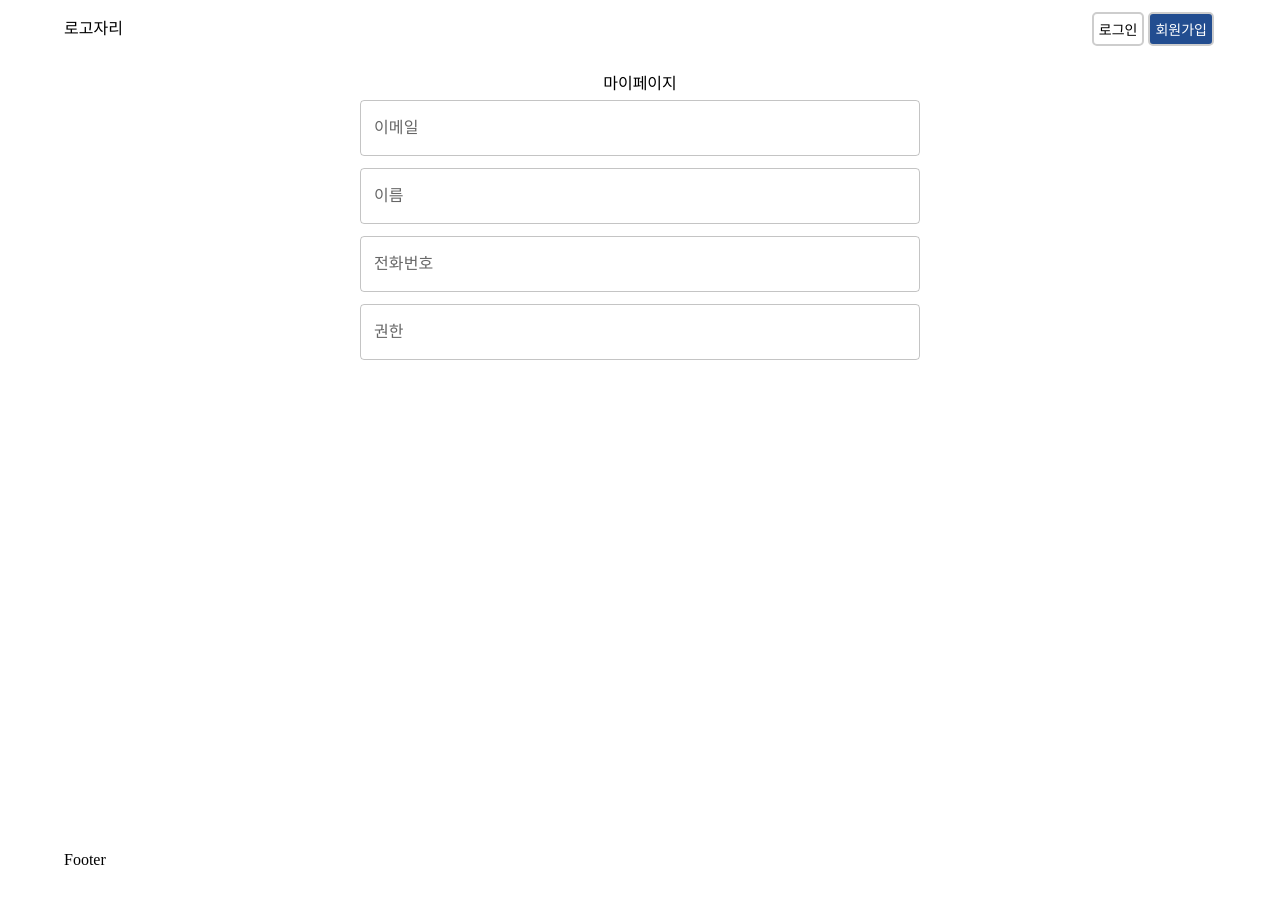
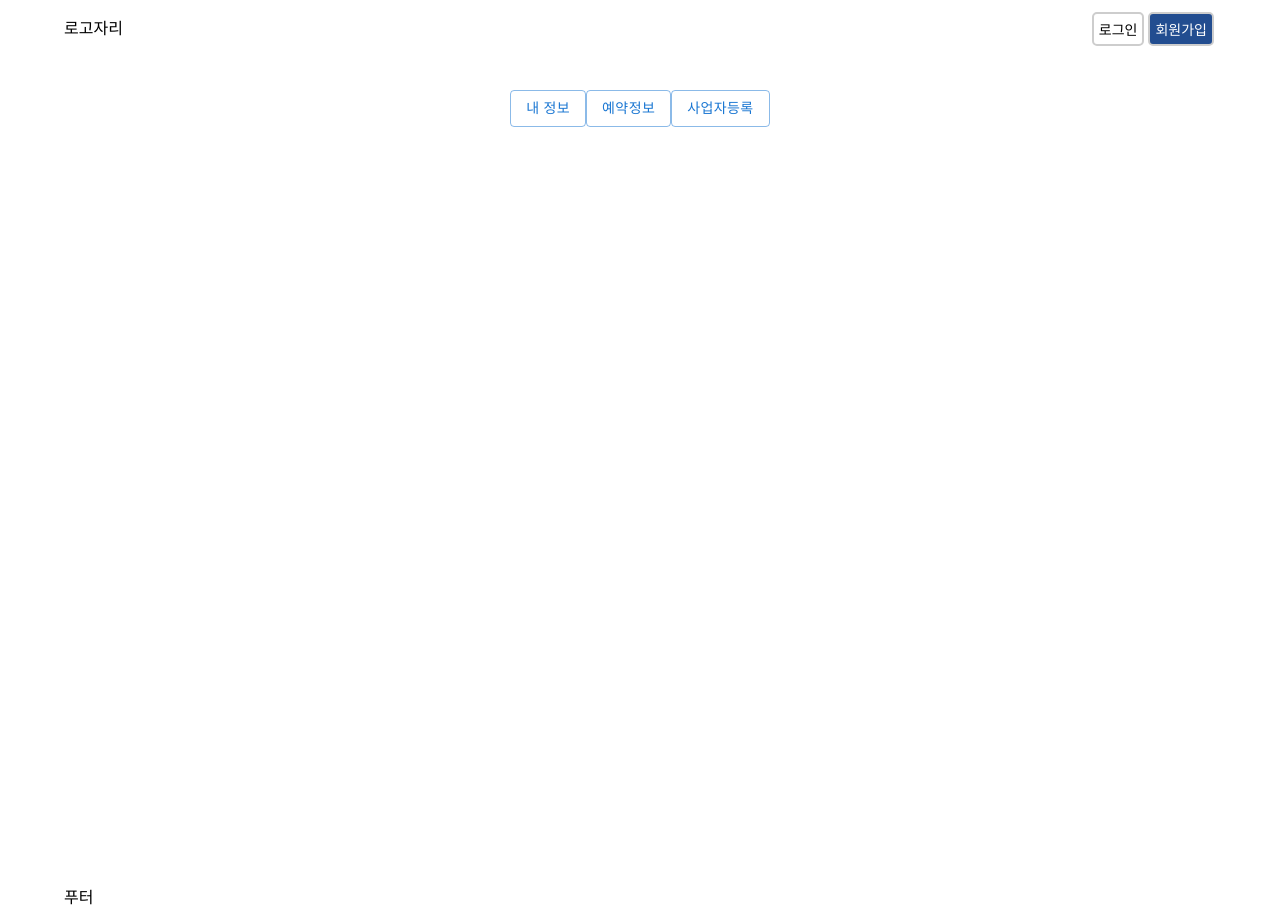
Before and after one commit to ShipNolja/react, a React (Create React App) app: page /mypage in a window 1280 px wide. Before the commit the page ends 868 px from the top, so only its background shows below. Built offline with nearby package versions, Linux system fonts and the light colour scheme; no server answers.

Commit message:
feat: 마이페이지 탭 라우팅 구현 #4

```diff
--- a/src/App.js
+++ b/src/App.js
@@ -1,18 +1,20 @@
+import { useEffect, useState } from 'react';
+import { BrowserRouter, Routes, Route } from 'react-router-dom';
+import GlobalStyle from './styles/GlobalStyle';
+
 import Footer from './components/Footer';
 import Header from './components/Header';
-import { BrowserRouter, Routes, Route } from 'react-router-dom';
-import GlobalStyle from './styles/GlobalStyle';
 import Index from './pages/Index';
 import LoginPage from './pages/LoginPage';
-import { useEffect, useState } from 'react';
-import Container from '@mui/material/Container';
+import RegisterPage from './pages/RegisterPage';
+import MyPage from './pages/MyPage';
+import MyInfo from './components/mypage/MyInfo';
+import ShipRegister from './components/ShipRegister';
+
 import Box from '@mui/material/Box';
-import { setUserInfo } from './utils/getUserInfo';
 import { useDispatch, useSelector } from 'react-redux';
 import { INQUIRE_TOKEN } from './redux/Auth/auth';
-import { SET_USER } from './redux/user/user';
-import RegisterPage from './pages/RegisterPage';
-import MyPage from './pages/MyPage';
+import { getUserInfo } from './apis/user/users';
 
 function App() {
   const dispatch = useDispatch();
@@ -22,29 +24,26 @@ function App() {
   const [isLoginAuth, setIsLoginAuth] = useState(false);
   const isAuth = useSelector((state) => state.token.authenticated);
 
-  // ! 유저 정보 redux에 다시 담아주기(전역에서 사용 위해)
+  // ! 유저 정보 localStroage 담아주기
   const refreshUserInfoHandler = async () => {
-    const data = await setUserInfo();
-    const { userid, name, phone, role } = data;
-    dispatch(SET_USER({ userid, name, phone, role }));
-
-    return data;
+    const data = await getUserInfo()();
+    const { userid, name, phone, role } = data.data;
+    localStorage.setItem('user', JSON.stringify({ userid, name, phone, role }));
   };
 
   useEffect(() => {
     setIsLoginAuth(isAuth);
+    refreshUserInfoHandler();
   }, [isAuth]);
 
   useEffect(() => {
     if (isToken) {
       setIsLoginAuth(true);
       dispatch(INQUIRE_TOKEN({ isToken, expireTime }));
-      refreshUserInfoHandler();
     }
   }, []);
 
   return (
-    <Container maxWidth='lg'>
     <BrowserRouter>
       <GlobalStyle />
       <Header isAuth={isLoginAuth} />
@@ -54,17 +53,12 @@ function App() {
           <Route path='/index' element={<Index />} />
           <Route path='/login' element={<LoginPage />} />
           <Route path='/register' element={<RegisterPage />} />
-            <Route
-              path='/mypage'
-              element={
-                <MyPage refreshUserInfoHandler={refreshUserInfoHandler} />
-              }
-            />
+          <Route path='/mypage/*' element={<MyPage />} />
+          <Route path='*' element={<Index />} />
         </Routes>
       </Box>
       <Footer />
     </BrowserRouter>
-    </Container>
   );
 }
 
--- a/src/components/Footer.jsx
+++ b/src/components/Footer.jsx
@@ -1,7 +1,12 @@
 import React from 'react';
+import Container from '@mui/material/Container';
 
 const Footer = () => {
-  return <footer>Footer</footer>;
+  return (
+    <Container maxWidth='lg'>
+      <footer>푸터</footer>
+    </Container>
+  );
 };
 
 export default Footer;
--- a/src/components/Header.jsx
+++ b/src/components/Header.jsx
@@ -1,6 +1,6 @@
 import React from 'react';
 import '../css/Nav.css';
-import { NavLink, useNavigate } from 'react-router-dom';
+import { Link, useNavigate } from 'react-router-dom';
 import styled from 'styled-components';
 import Colors from '../styles/Color';
 import { CustomButton } from '../UI/StyleButton';
@@ -8,7 +8,7 @@ import Grid from '@mui/material/Grid';
 import { useDispatch, useSelector } from 'react-redux';
 import { useState, useEffect } from 'react';
 import { DELETE_TOKEN } from '../redux/Auth/auth';
-import instance from '../apis/axios';
+import Container from '@mui/material/Container';
 
 const Header = ({ isAuth }) => {
   const navigate = useNavigate();
@@ -21,6 +21,7 @@ const Header = ({ isAuth }) => {
   };
 
   return (
+    <Container maxWidth='lg'>
       <Grid xs={12} item={true} sx={{ height: '60px' }}>
         <HeaderWrap>
           <div>
@@ -51,22 +52,22 @@ const Header = ({ isAuth }) => {
           {isAuth && (
             <>
               <ButtonWrap>
-              <NavLink
+                <Link
                   to='/fishing'
                   className='nav'
                   style={{ margin: '0px 10px' }}
                 >
                   실시간예약
-              </NavLink>
-              <NavLink to='/shiplist' className='nav'>
+                </Link>
+                <Link to='/shiplist' className='nav'>
                   선상검색
-              </NavLink>
+                </Link>
               </ButtonWrap>
 
               <ButtonWrap>
                 <CustomButton
                   type='button'
-                onClick={() => navigate('/mypage')}
+                  onClick={() => navigate('/mypage/profile')}
                   background={Colors.colorWhite}
                   hoverbackground={Colors.primaryColor}
                   color={Colors.colorBlack}
@@ -87,6 +88,7 @@ const Header = ({ isAuth }) => {
           )}
         </HeaderWrap>
       </Grid>
+    </Container>
   );
 };
 
--- a/src/components/Login.jsx
+++ b/src/components/Login.jsx
@@ -31,6 +31,7 @@ export const Login = () => {
     setRefreshToken(refreshToken);
     dispatch(SET_TOKEN({ accessToken, accessTokenExpireDate }));
     localStorage.setItem('accessToken', accessToken);
+    localStorage.setItem('expireTime', accessTokenExpireDate);
     navigate('/');
 
     // 만료시간 뒤에 지우기
--- /dev/null
+++ b/src/components/ShipRegister.jsx
@@ -0,0 +1,7 @@
+import React from 'react';
+
+const ShipRegister = () => {
+  return <div>ShipRegister</div>;
+};
+
+export default ShipRegister;
--- a/src/components/MyInfo.jsx
+++ b/src/components/mypage/MyInfo.jsx
@@ -1,10 +1,12 @@
 import { Box, Grid } from '@mui/material';
 import React, { useEffect } from 'react';
 import TextField from '@mui/material/TextField';
-import { useSelector } from 'react-redux';
+import MyPageNav from './MyPageNav';
 
-const MyPage = ({ refreshUserInfoHandler }) => {
-  const { userid, name, phone, role } = useSelector((state) => state.user);
+const MyPage = () => {
+  const { userid, name, phone, role } = JSON.parse(
+    localStorage.getItem('user'),
+  );
 
   return (
     <>
@@ -13,12 +15,21 @@ const MyPage = ({ refreshUserInfoHandler }) => {
           <Box
             style={{
               display: 'flex',
+              justifyContent: 'center',
+              alignItems: 'center',
+            }}
+          >
+            <h1 style={{ fontSize: '20px' }}>내 정보</h1>
+          </Box>
+        </Grid>
+        <Grid item xs={12}>
+          <Box
+            style={{
+              display: 'flex',
               flexDirection: 'column',
               alignItems: 'center',
             }}
-            p={2}
           >
-            <h1>마이페이지</h1>
             <TextField
               style={{ width: '50%' }}
               id='outlined-read-only-input'
--- /dev/null
+++ b/src/components/mypage/MyPageNav.jsx
@@ -0,0 +1,37 @@
+import React from 'react';
+import { Box, Grid } from '@mui/material';
+import { useNavigate } from 'react-router-dom';
+import Button from '@mui/material/Button';
+
+const MyPageNav = () => {
+  const navigate = useNavigate();
+  return (
+    <nav>
+      <Grid item sm={12}>
+        <Box
+          style={{
+            display: 'flex',
+            justifyContent: 'center',
+            alignItems: 'center',
+            width: '100%',
+          }}
+          sx={{
+            margin: '30px 0px',
+          }}
+        >
+          <Button variant='outlined' onClick={() => navigate('profile')}>
+            내 정보
+          </Button>
+          <Button variant='outlined' onClick={() => navigate('reservation')}>
+            예약정보
+          </Button>
+          <Button variant='outlined' onClick={() => navigate('shopRegister')}>
+            사업자등록
+          </Button>
+        </Box>
+      </Grid>
+    </nav>
+  );
+};
+
+export default MyPageNav;
--- /dev/null
+++ b/src/components/mypage/Reservation.jsx
@@ -0,0 +1,7 @@
+import React from 'react';
+
+const Reservation = () => {
+  return <div>Reservation</div>;
+};
+
+export default Reservation;
--- a/src/pages/MyPage.jsx
+++ b/src/pages/MyPage.jsx
@@ -1,8 +1,21 @@
-import React from 'react';
-import MyInfo from '../components/MyInfo';
+import React, { useState, useEffect } from 'react';
+import { Routes, Route } from 'react-router-dom';
+import MyInfo from '../components/mypage/MyInfo';
+import MyPageNav from '../components/mypage/MyPageNav';
+import ShipRegister from '../components/ShipRegister';
+import Reservation from '../components/mypage/Reservation';
 
-const MyPage = (props) => {
-  return <MyInfo refreshUserInfoHandler={props.refreshUserInfoHandler} />;
+const MyPage = () => {
+  return (
+    <>
+      <MyPageNav />
+      <Routes>
+        <Route path='profile' element={<MyInfo />}></Route>
+        <Route path='reservation' element={<Reservation />}></Route>
+        <Route path='shopRegister' element={<ShipRegister />}></Route>
+      </Routes>
+    </>
+  );
 };
 
 export default MyPage;
```
Lines whose indentation alone changed are shown as unchanged.
